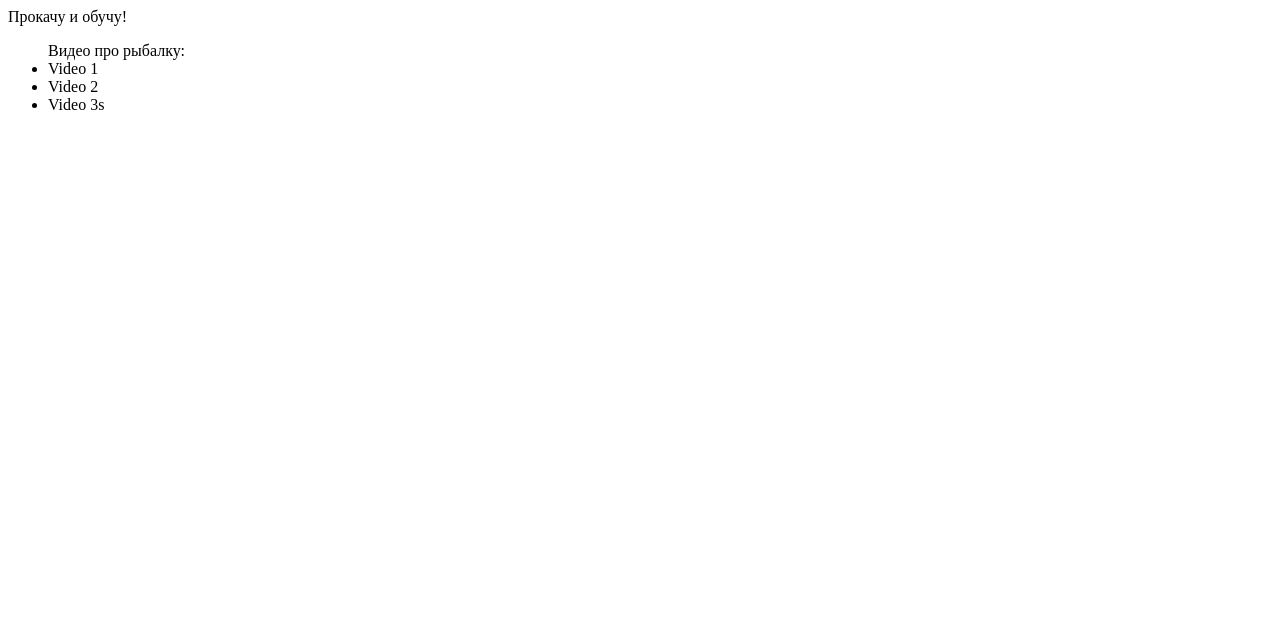
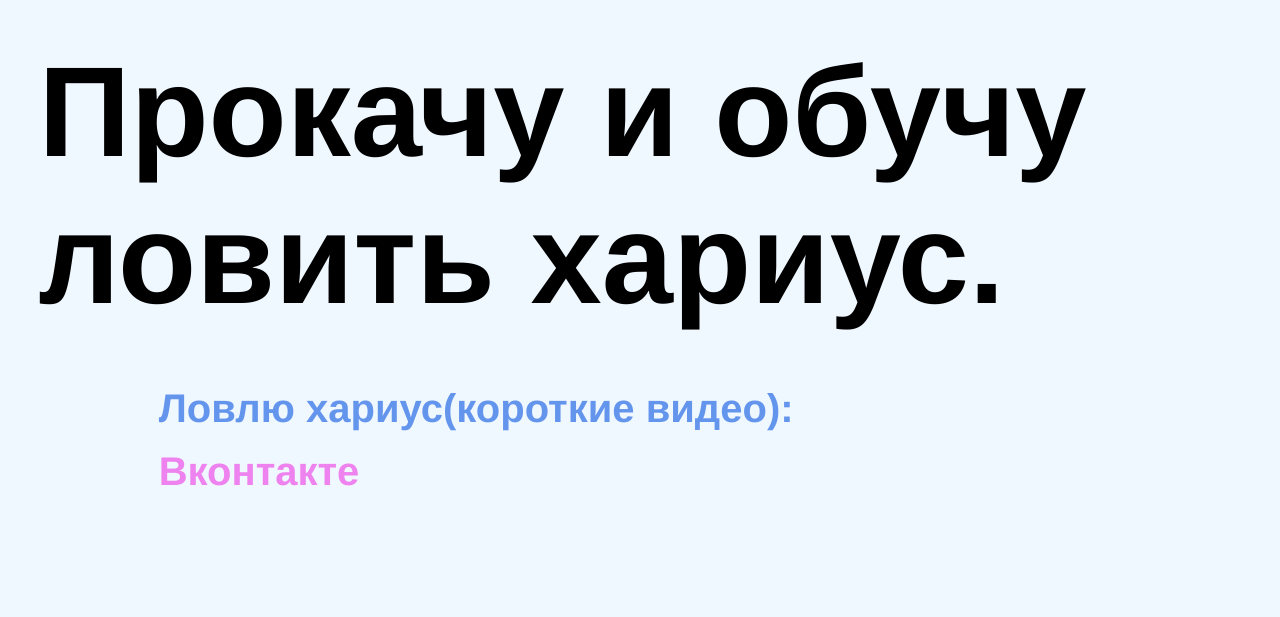
Before and after one commit to Volodya62013/Pogrujenie, a plain HTML site: page index.html in a window 1280 px wide. Drawn offline with Linux system fonts and the light colour scheme.

Commit message:
Add files via upload

```diff
--- a/index.html
+++ b/index.html
@@ -4,14 +4,17 @@
     <meta charset="UTF-8">
     <meta name="viewport" content="width=device-width, initial-scale=1.0">
     <title>Погружение</title>
+    <link rel="stylesheet" href="style.css">
 </head>
 <body>
-    <span>Прокачу и обучу!</span>
+    <h1 id="prokachu">Прокачу и обучу ловить хариус.</h1>
 
-    <ul>Видео про рыбалку:
-        <li>Video 1</li>
-        <li>Video 2</li>
-        <li>Video 3s</li>
-    </ul>
+    <br>
+    <br>
+    <br>
+    <span>Ловлю хариус(короткие видео):</span>
+    <br>
+    <br>
+    <a href="https://vk.com/">Вконтакте</a>
 </body>
 </html>
--- a/style.css
+++ b/style.css
@@ -4,15 +4,33 @@
 }
 
 body {
-    background: darkslategrey;
+    padding: 3%;
+    background: aliceblue;
+    color: black;
 
-    color: aliceblue;
+
+    font-family: 'Franklin Gothic Medium', 'Arial Narrow', Arial, sans-serif;
 }
 
-li {
-    color: aqua;
+#prokachu {
+    color: black;
+    font-size: 800%;
+    height: 40%;
 }
 
 span {
-    color: azure;
+    padding: 10%;
+    font-size: 250%;
+    color: cornflowerblue;
+    font-weight: bold;
 }
+
+a {
+    padding: 10%;
+    font-size: 250%;
+    font-weight: bold;
+    text-decoration: none;
+    color: violet;
+    width: fit-content;
+    height: fit-content;
+}
```
